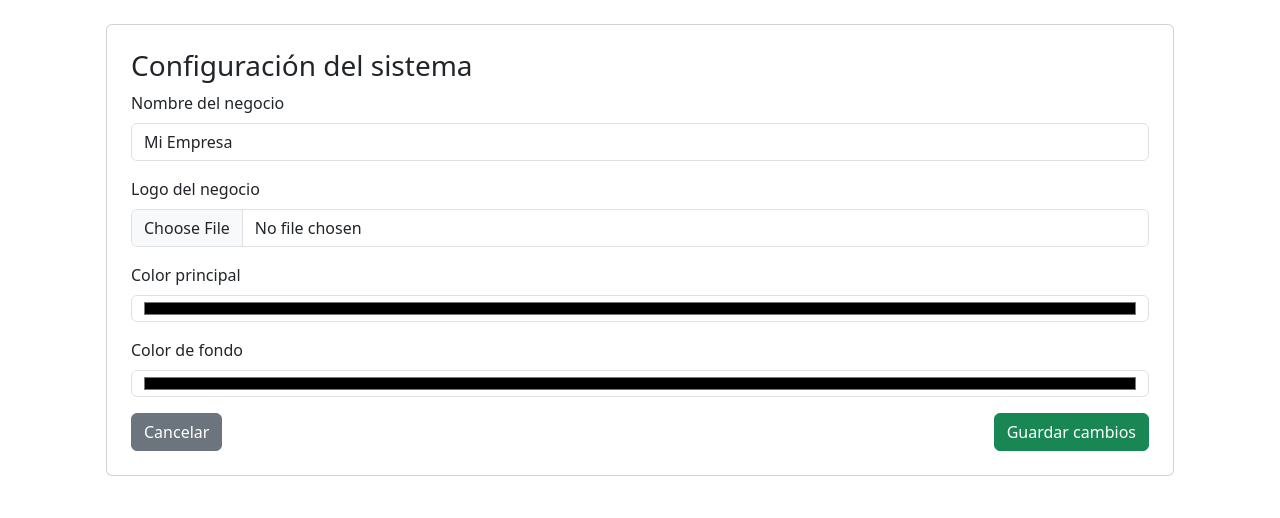
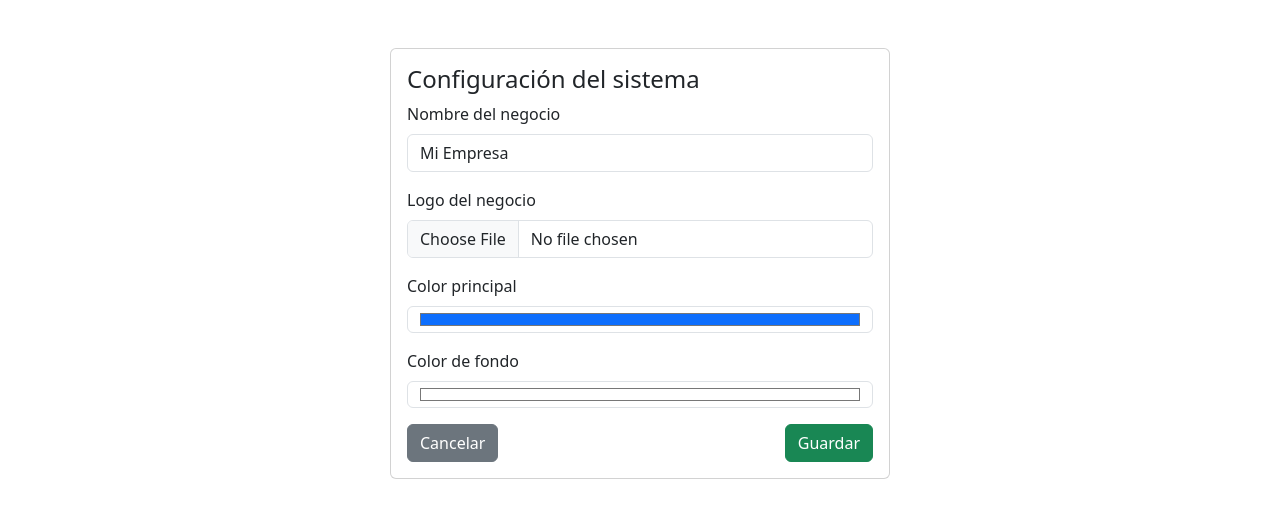
Before and after one commit to AppBebedero/app-emprendimiento-v2, a Flask app: page /configuracion in a window 1280 px wide. Shown: the part 56-574 px from the top of the page. Run offline with Flask 3, Linux system fonts and the light colour scheme.

Commit message:
Update configuracion.html

```diff
--- a/modulos/core/templates/configuracion.html
+++ b/modulos/core/templates/configuracion.html
@@ -1,41 +1,34 @@
 {% extends 'base.html' %}
-{% block title %}Configuración del sistema{% endblock %}
+{% block title %}Configuración{% endblock %}
 {% block content %}
-<div class="card p-4 m-4">
-  <h3>Configuración del sistema</h3>
+<div class="card mx-auto my-5" style="max-width:500px;">
+  <div class="card-body">
+    <h4 class="card-title">Configuración del sistema</h4>
     <form action="{{ url_for('core.configuracion') }}" method="POST" enctype="multipart/form-data">
       <div class="mb-3">
-      <label for="NombreNegocio" class="form-label">Nombre del negocio</label>
-      <input id="NombreNegocio" name="NombreNegocio" class="form-control" required
-             value="{{ config.get('NombreNegocio','') }}">
+        <label class="form-label">Nombre del negocio</label>
+        <input name="NombreNegocio" class="form-control" required value="{{ NombreNegocio }}">
       </div>
       <div class="mb-3">
-      <label for="LogoArchivo" class="form-label">Logo del negocio</label>
-      <input id="LogoArchivo" type="file" name="LogoArchivo" class="form-control">
-      <div class="mt-2">
-        {% if logo_exists %}
-          <img src="{{ logo_url }}" alt="Logo actual" style="max-height:80px;">
+        <label class="form-label">Logo del negocio</label>
+        <input type="file" name="LogoArchivo" class="form-control">
+        {% if LogoURL %}
+          <img src="{{ LogoURL }}" alt="Logo" class="mt-2" style="height:80px;">
         {% endif %}
       </div>
+      <div class="mb-3">
+        <label class="form-label">Color principal</label>
+        <input type="color" name="ColorPrincipal" class="form-control" value="{{ ColorPrincipal }}">
       </div>
       <div class="mb-3">
-      <label for="ColorPrincipal" class="form-label">Color principal</label>
-      <input id="ColorPrincipal" type="color" name="ColorPrincipal" class="form-control"
-             value="{{ color_principal }}">
-    </div>
-    <div class="mb-3">
-      <label for="ColorFondo" class="form-label">Color de fondo</label>
-      <input id="ColorFondo" type="color" name="ColorFondo" class="form-control"
-             value="{{ color_fondo }}">
+        <label class="form-label">Color de fondo</label>
+        <input type="color" name="ColorFondo" class="form-control" value="{{ ColorFondo }}">
       </div>
       <div class="d-flex justify-content-between">
-      <a href="{{ url_for('core.inicio') }}" class="btn btn-secondary">
-        Cancelar
-      </a>
-      <button type="submit" class="btn btn-success">
-        Guardar cambios
-      </button>
+        <a href="{{ url_for('core.inicio') }}" class="btn btn-secondary">Cancelar</a>
+        <button type="submit" class="btn btn-success">Guardar</button>
       </div>
     </form>
   </div>
+</div>
 {% endblock %}
```
Lines whose indentation alone changed are shown as unchanged.
